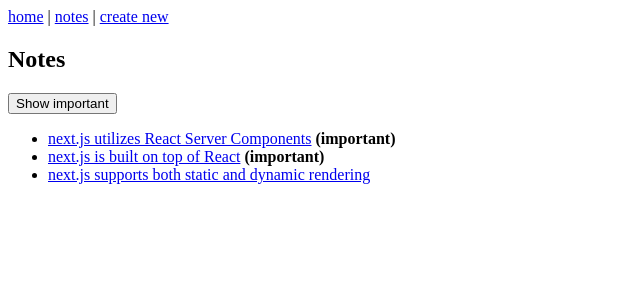
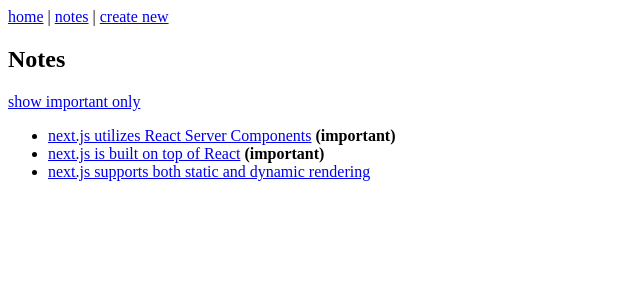
Before and after one commit to rafaeltorok/fs-nextjs, a Next.js app in the folder notes-app/: page /notes in a window 1280 px wide. Shown: the top 300 px of the page, without its empty margins (0-640 px from the left). Built offline with nearby package versions, Linux system fonts and the light colour scheme.

Commit message:
refactor: remove the client component in favor of a server only solution - refactor: add the importance filtering logic inside the Notes server component

```diff
--- a/notes-app/app/notes/NoteList.tsx
+++ /dev/null
@@ -1,34 +0,0 @@
-"use client"
-
-import Link from "next/link"
-import { useState } from "react"
-
-type Note = {
-  id: number
-  content: string
-  important: boolean
-}
-
-export default function NoteList({ notes }: { notes: Note[] }) {
-  const [showImportant, setShowImportant] = useState(false)
-
-  const notesToShow = showImportant
-    ? notes.filter((note) => note.important)
-    : notes
-
-  return (
-    <div>
-      <button onClick={() => setShowImportant(!showImportant)}>
-        {showImportant ? "Show all" : "Show important"}
-      </button>
-      <ul>
-        {notesToShow.map((note) => (
-          <li key={note.id}>
-            <Link href={`/notes/${note.id}`}>{note.content}</Link>
-            {note.important && <strong> (important)</strong>}
-          </li>
-        ))}
-      </ul>
-    </div>
-  )
-}
--- a/notes-app/app/notes/page.tsx
+++ b/notes-app/app/notes/page.tsx
@@ -1,12 +1,34 @@
+import Link from "next/link"
 import { getNotes } from "../services/notes"
-import NoteList from "./NoteList"
 
-export default function Notes() {
-  const notes = getNotes()
+export default async function Notes({
+  searchParams,
+}: {
+  searchParams: Promise<{ important?: string }>
+}) {
+  const { important } = await searchParams
+  const showImportant = important === "true"
+  const allNotes = getNotes()
+  const notes = showImportant
+    ? allNotes.filter((note) => note.important)
+    : allNotes
+
   return (
     <div>
       <h2>Notes</h2>
-      <NoteList notes={notes} />
+      <div>
+        <Link href={showImportant ? "/notes" : "/notes?important=true"}>
+          {showImportant ? "show all" : "show important only"}
+        </Link>
+      </div>
+      <ul>
+        {notes.map((note) => (
+          <li key={note.id}>
+            <Link href={`/notes/${note.id}`}>{note.content}</Link>
+            {note.important && <strong> (important)</strong>}
+          </li>
+        ))}
+      </ul>
     </div>
   )
 }
```
